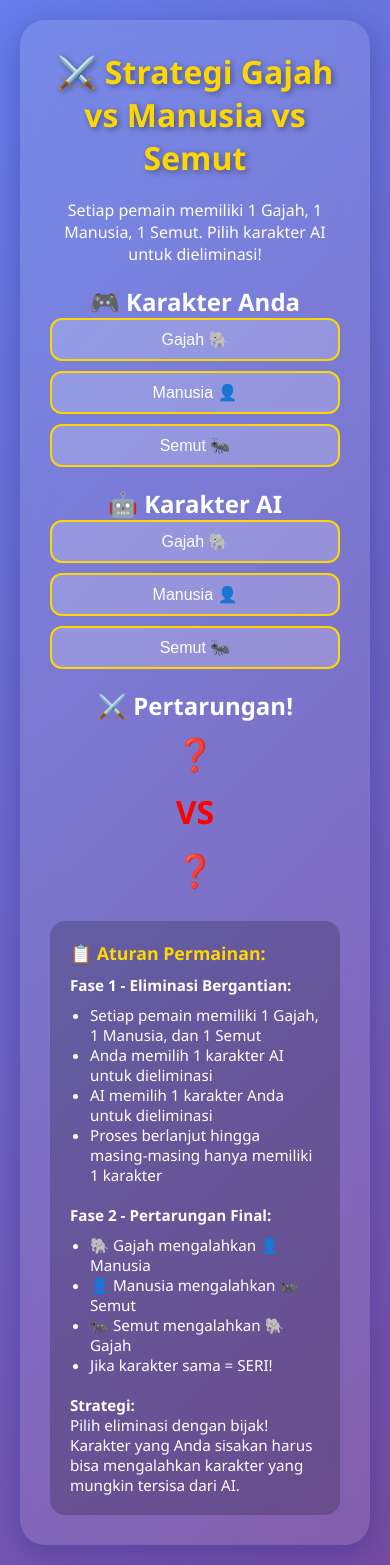
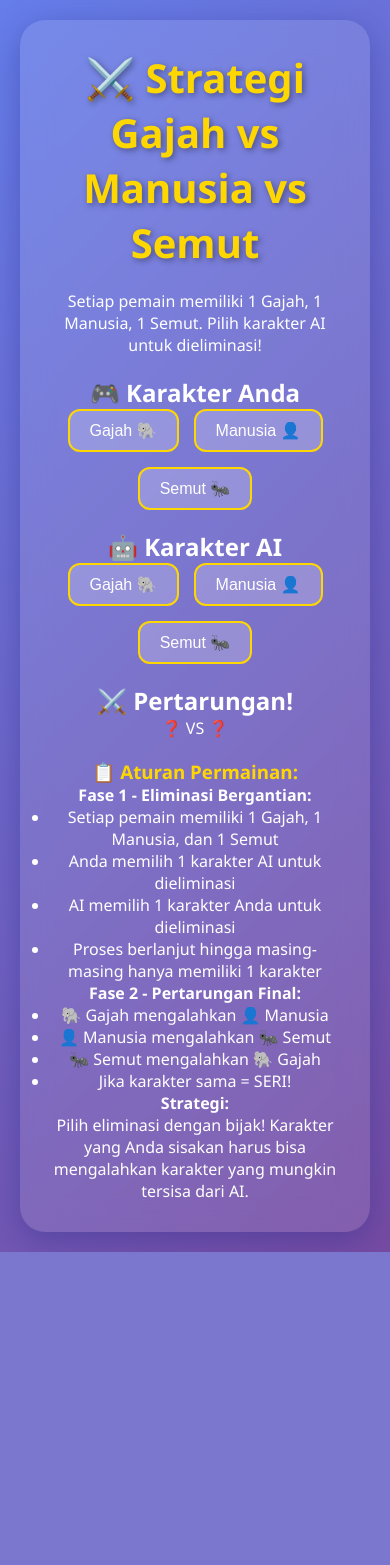
Before and after one commit to syafirah470/gajah-game, a Flask app: page / in a window 390 px wide. After the commit the page ends 1252 px from the top, so only its background shows below. Run offline with Flask 3, Linux system fonts and the light colour scheme.

Commit message:
Commit Kedua

```diff
--- a/static/style.css
+++ b/static/style.css
@@ -68,49 +68,3 @@ body {
     opacity: 0.5;
     cursor: not-allowed;
 }
-
-.battle-participants {
-    display: flex;
-    justify-content: center;
-    align-items: center;
-    gap: 15px;
-    font-size: 2rem;
-    margin-top: 10px;
-}
-
-.vs-text {
-    font-weight: bold;
-    color: red;
-}
-
-.rules-box {
-    margin-top: 30px;
-    background-color: rgba(0, 0, 0, 0.2);
-    padding: 20px;
-    border-radius: 15px;
-    text-align: left;
-    font-size: 0.95rem;
-}
-
-.rules-box ul {
-    margin: 10px 0 20px 20px;
-}
-
-.rules-box h3 {
-    margin-bottom: 10px;
-}
-
-@media (max-width: 768px) {
-    .characters-container {
-        flex-direction: column;
-        gap: 10px;
-    }
-
-    .battle-participants {
-        flex-direction: column;
-    }
-
-    .game-title {
-        font-size: 2rem;
-    }
-}
```
